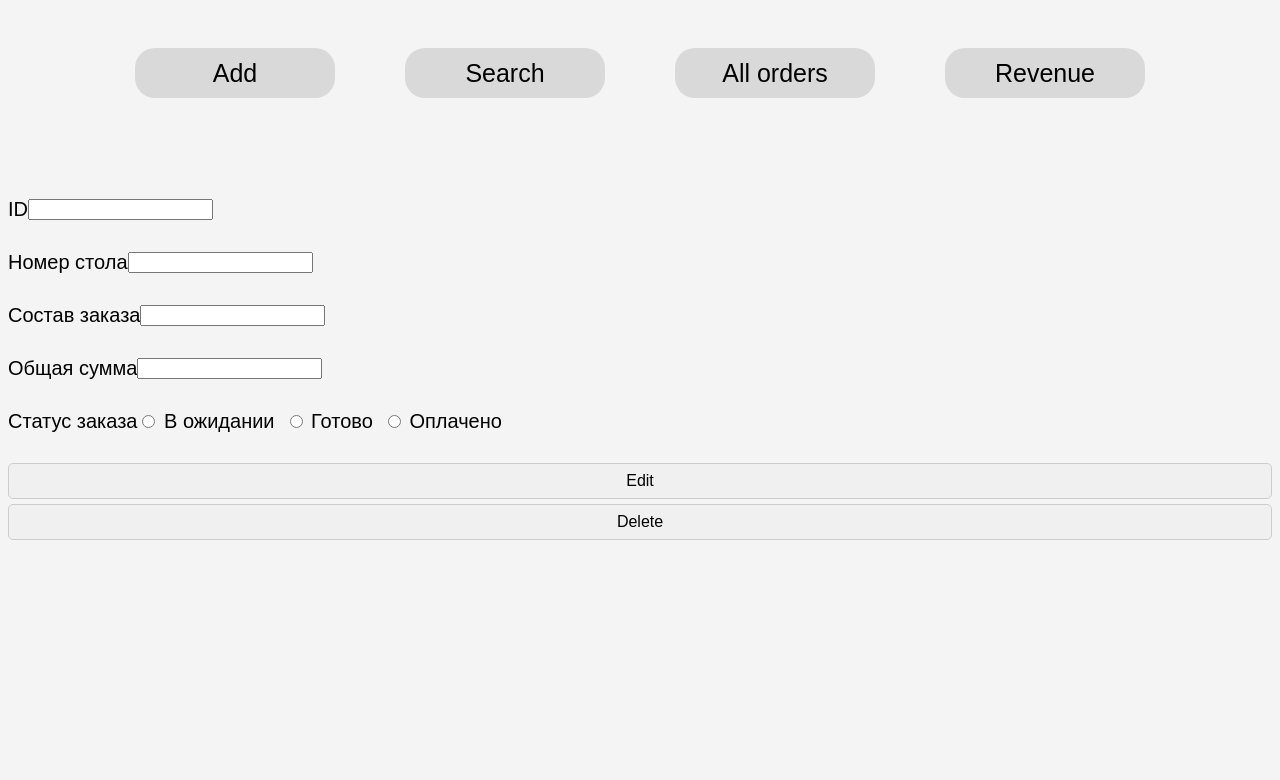
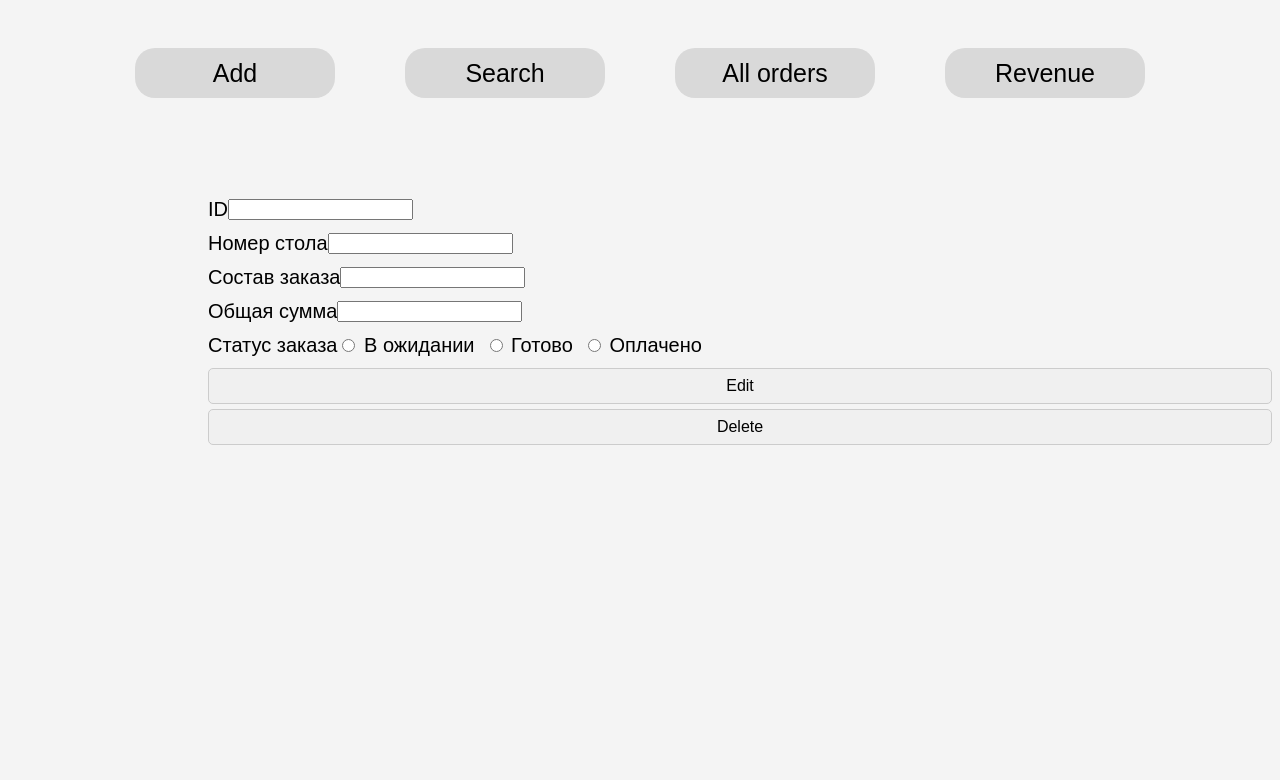
Before and after one commit to Kurillccc/CafeManagementAPI, a Python web app: template myapp/templates/page1.html in a window 1280 px wide. Shown: the top 780 px of the page. Run offline with Jinja, Linux system fonts and the light colour scheme; the template is opened without the code that fills it, so the values that code supplies are empty.

Commit message:
improvement of visual

```diff
--- a/myapp/templates/page1.html
+++ b/myapp/templates/page1.html
@@ -136,9 +136,11 @@
 
         /* Стиль для элементов поиска после search-submit */
         .search-fields {
+            margin-top: 20px;
             display: flex;
             flex-direction: column;
-            gap: 20px;
+            gap: 1px;
+            margin-left: 200px;
         }
 
         .status-container {
```
